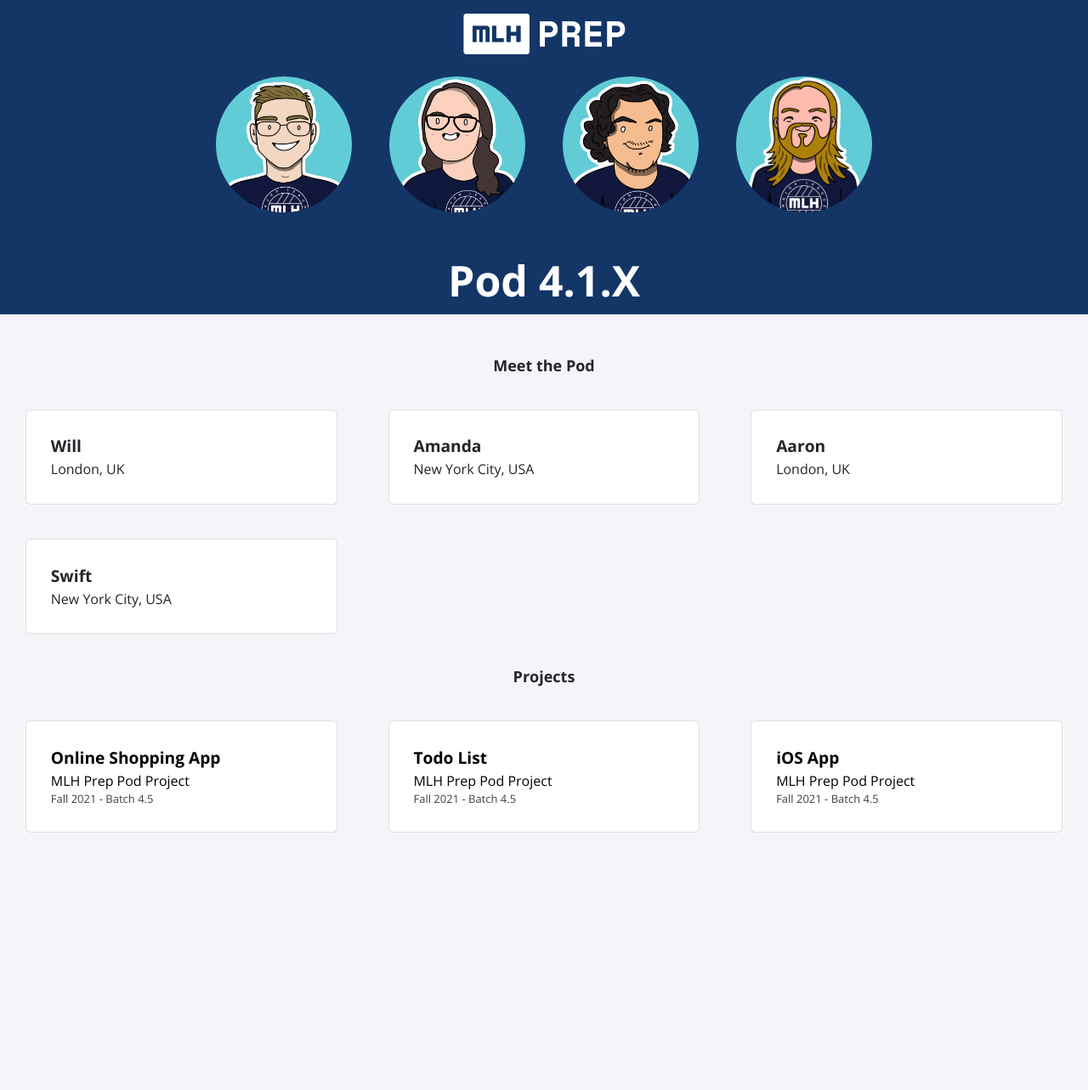
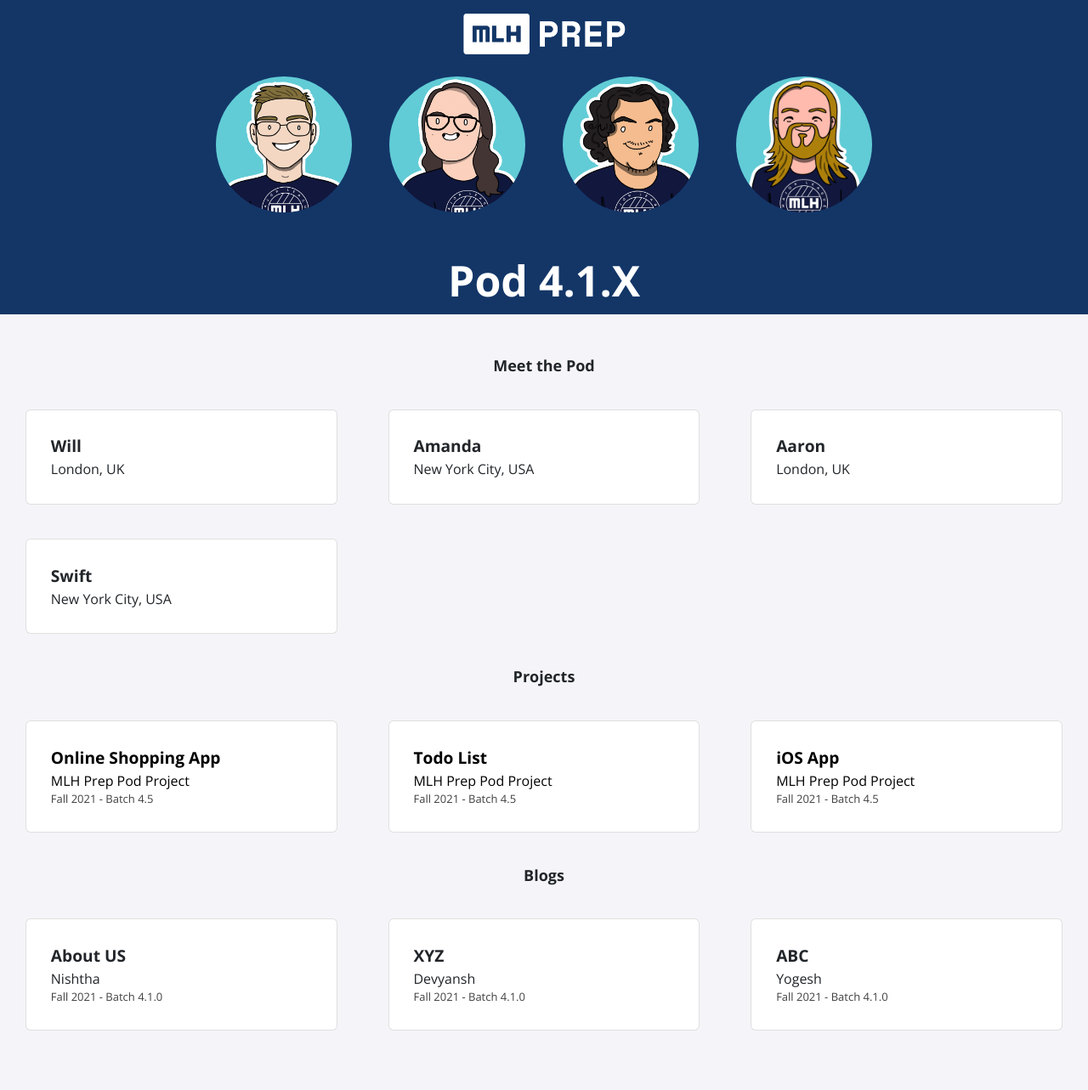
Before and after one commit to MLH-Fellowship/pod-4.1.0-portfolio, a Jekyll site: the page built from index.html, in a window 1280 px wide. Shown: the whole page at 85% size. Built offline with Jekyll 4.4.1, drawn with Linux system fonts in a browser that asks for light colours; nearby versions of some CDN libraries; before the commit the page ends 1050 px from its top, so only the background shows below that.

Commit message:
Added blogs section in UI

```diff
--- /dev/null
+++ b/_data/blogs.yml
@@ -0,0 +1,14 @@
+- topic: About US
+  author: Nishtha
+  date: Fall 2021 - Batch 4.1.0
+  blog-name: blog
+
+- topic: XYZ
+  author: Devyansh
+  date: Fall 2021 - Batch 4.1.0
+  blog-name: blog
+
+- topic: ABC
+  author: Yogesh
+  date: Fall 2021 - Batch 4.1.0
+  blog-name: blog
--- /dev/null
+++ b/_includes/blogs.html
@@ -0,0 +1,18 @@
+<h2>Blogs</h2>
+<div class="card-container">
+    {% for item in site.data.blogs %}
+    {% if item.page-name %}
+    <a href="/blogs/{{ item.blog-name }}">
+    {% else %}
+    <a>
+    {% endif %}
+      <div class="card">
+        <div class="info">
+          <p class="title topic">{{ item.topic }}</p>
+           <p class="author">{{ item.author }}</p>
+           <p class="dates">{{ item.date }}</p>
+        </div>
+      </div>
+    </a>
+    {% endfor %}
+  </div>
--- a/_sass/all.scss
+++ b/_sass/all.scss
@@ -67,7 +67,7 @@
         font-weight: bold;
     }
 
-    .location, .description {
+    .location, .description, .author {
         font-size: medium;
         font-weight: 400;
     }
--- a/index.html
+++ b/index.html
@@ -12,6 +12,8 @@
     {% include description.html %}
 
     {% include projects.html %}
+
+    {% include blogs.html %}
 </body>
 
 </html>
```
